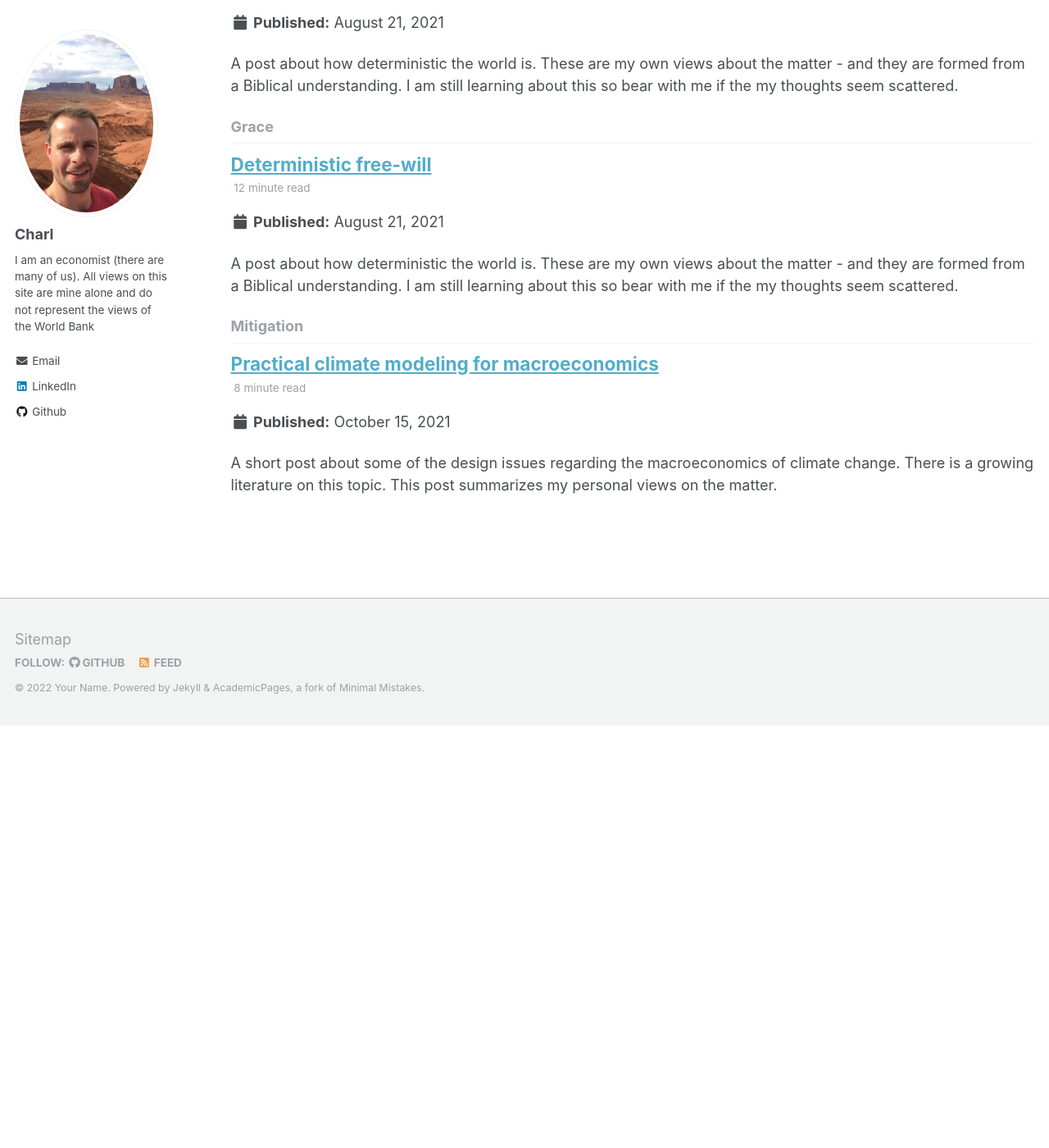
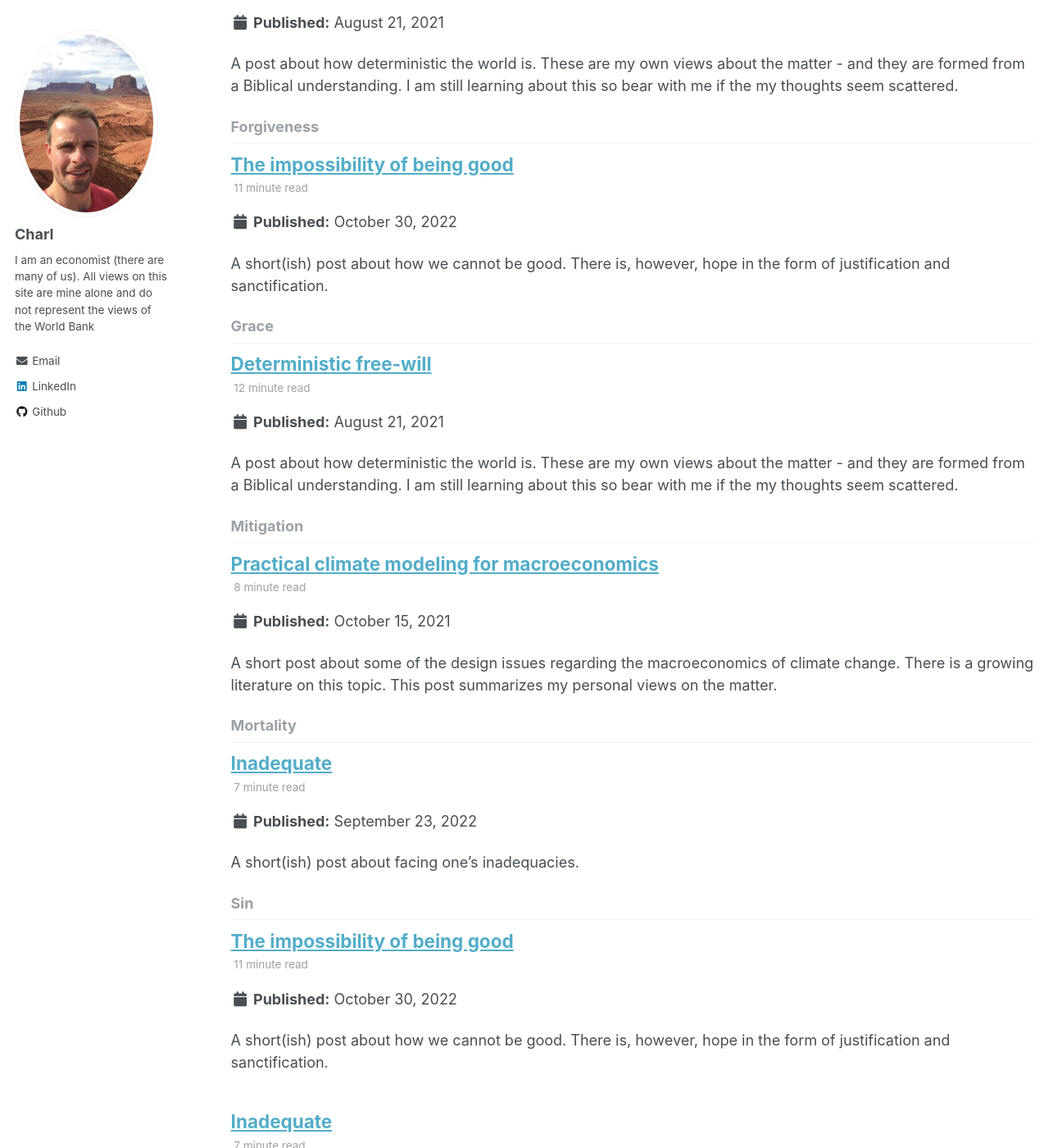
Before and after one commit to charlj/charlj.github.io, a Jekyll site: the page built from _pages/tag-archive.html, in a window 1280 px wide and 1400 px high, scrolled down 515 px. Shown: the whole window at 82% size. Built offline with Jekyll 4.4.1, drawn with Linux system fonts in a browser that asks for light colours; a file with an impossible date is left out; some of the changed text lies outside the part shown.

Commit message:
date fixed

```diff
--- a/_posts/2022-09-23-Inadequate.md
+++ b/_posts/2022-09-23-Inadequate.md
@@ -1,6 +1,6 @@
 ---
 title: 'Inadequate'
-date: 2022-10-33
+date: 2022-09-23
 permalink: /posts/2022/09/Inadequate/
 tags:
   - Mortality
--- a/_posts/2022-10-30-Depraved.md
+++ b/_posts/2022-10-30-Depraved.md
@@ -1,6 +1,6 @@
 ---
 title: 'The impossibility of being good'
-date: 2022-10-33
+date: 2022-10-30
 permalink: /posts/2022/10/Depraved/
 tags:
   - Sin
```
